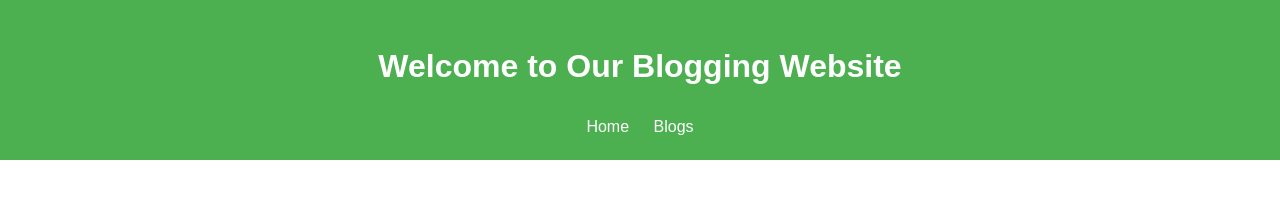
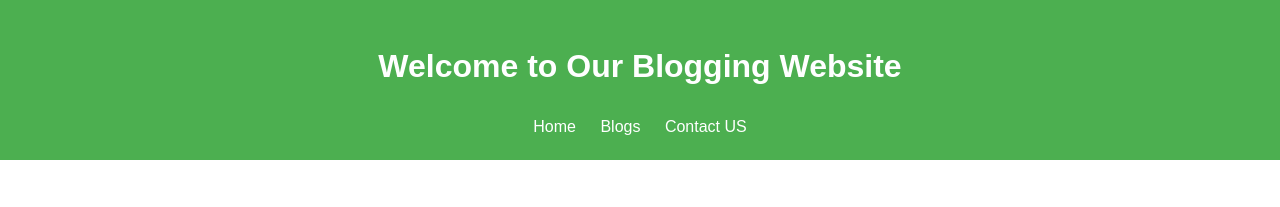
Before and after one commit to sohailahsan0393/Blogging-Website, a website: page src/index.html in a window 1280 px wide. Shown: the top 207 px of the page. Drawn offline with Linux system fonts and the light colour scheme.

Commit message:
Update index.html

```diff
--- a/src/index.html
+++ b/src/index.html
@@ -13,6 +13,7 @@
             <ul>
                 <li><a href="index.html">Home</a></li>
                 <li><a href="blog.html">Blogs</a></li>
+                <li><a href="contact.html">Contact US</a></li>
 
             </ul>
         </nav>
```
